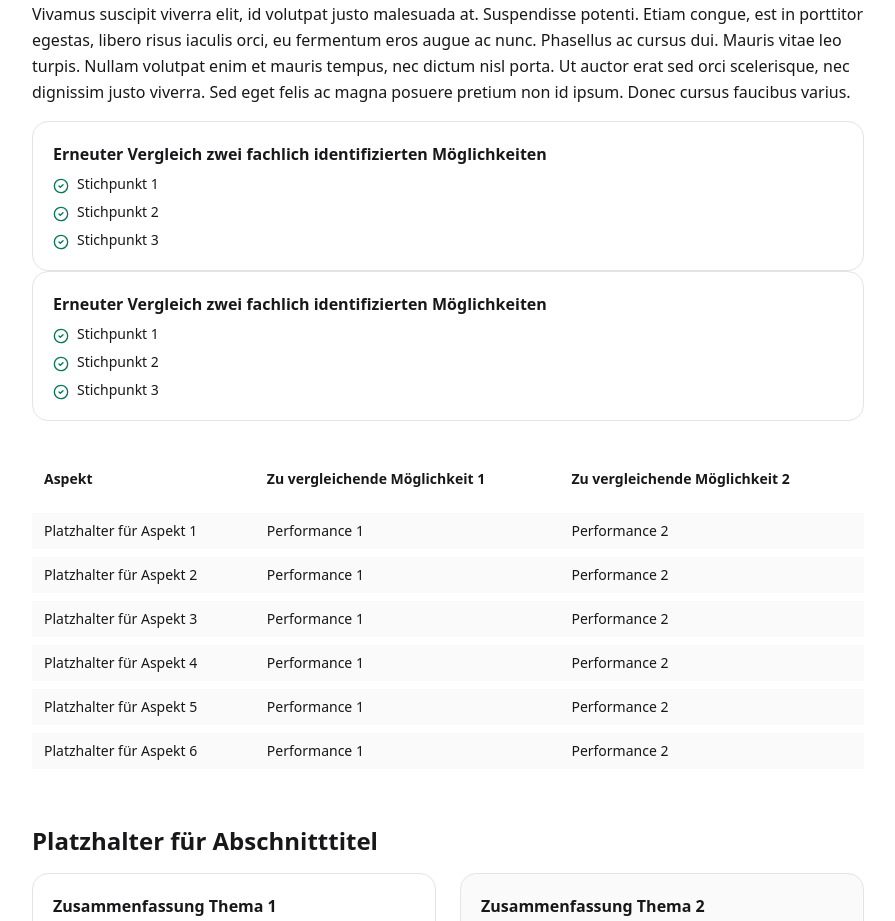
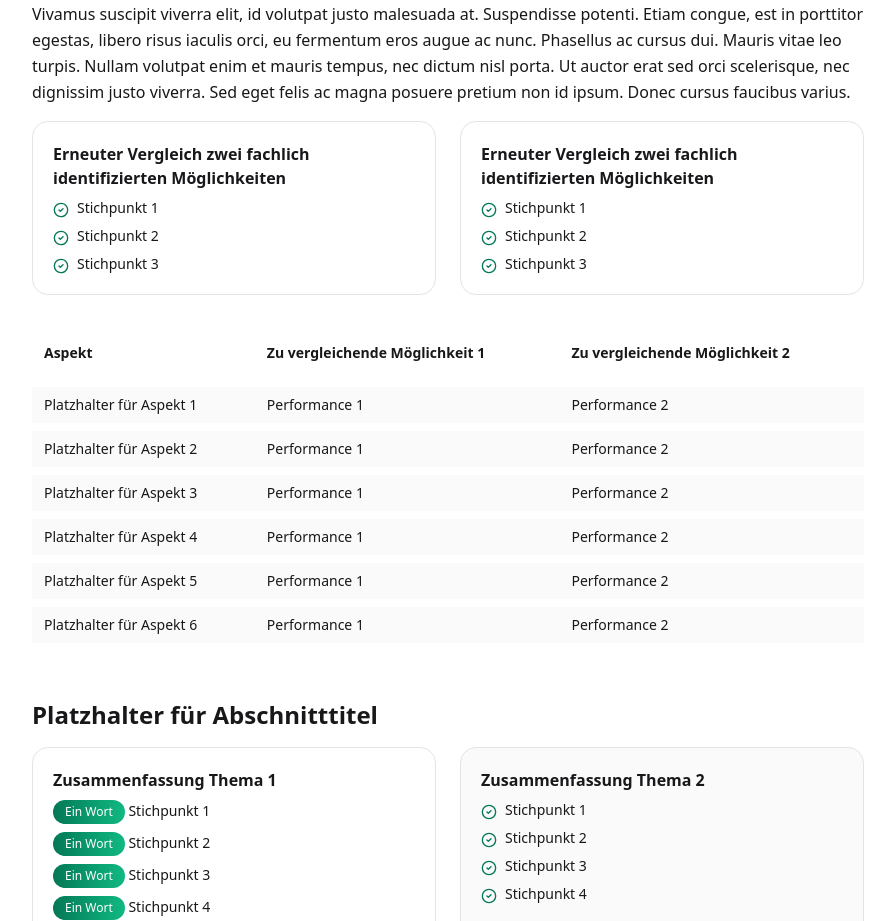
Before and after one commit to lennartnm/findbar_website, a Next.js app: page /blog/platzhalter-design-eins in a window 1280 px wide. Shown: the part 2587-3508 px from the top of the page, without its empty margins (192-1087 px from the left). Built offline with nearby package versions, Linux system fonts and the light colour scheme.

Commit message:
Update page.tsx

```diff
--- a/src/app/blog/platzhalter-design-eins/page.tsx
+++ b/src/app/blog/platzhalter-design-eins/page.tsx
@@ -415,6 +415,7 @@ export default function Article() {
           <h2 className="text-2xl font-bold mt-10 mb-4">{sections[2].title}</h2>
           <p className="leading-relaxed mb-4">{sections[2].content}</p>
 
+          <div className="grid md:grid-cols-2 gap-6">
   <div className="rounded-2xl border border-zinc-200 p-5">
     <h3 className="font-semibold mb-2">
       Erneuter Vergleich zwei fachlich identifizierten Möglichkeiten
@@ -436,6 +437,8 @@ export default function Article() {
       <CheckLi>Stichpunkt 3</CheckLi>
     </ul>
   </div>
+</div>
+
 
 
           {/* Anweisung für ChatGPT: Passe Platzhalter hier inhaltsbasiert an, wähle basierend auf deiner Recherche und vorher angezeigten Textinhalten sinnvoll zwei zu vergleichende Möglichkeiten, passe die Anzahl der zu vergleichenden Aspekte zwischen 3 und 10 inhaltsbasiert sinnvoll an */}
```
Lines whose indentation alone changed are shown as unchanged.
